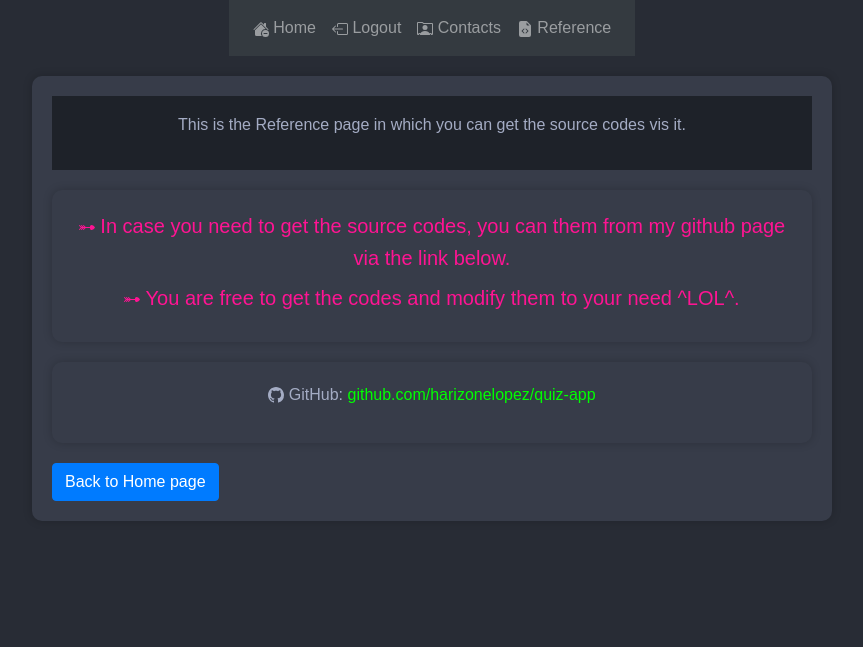
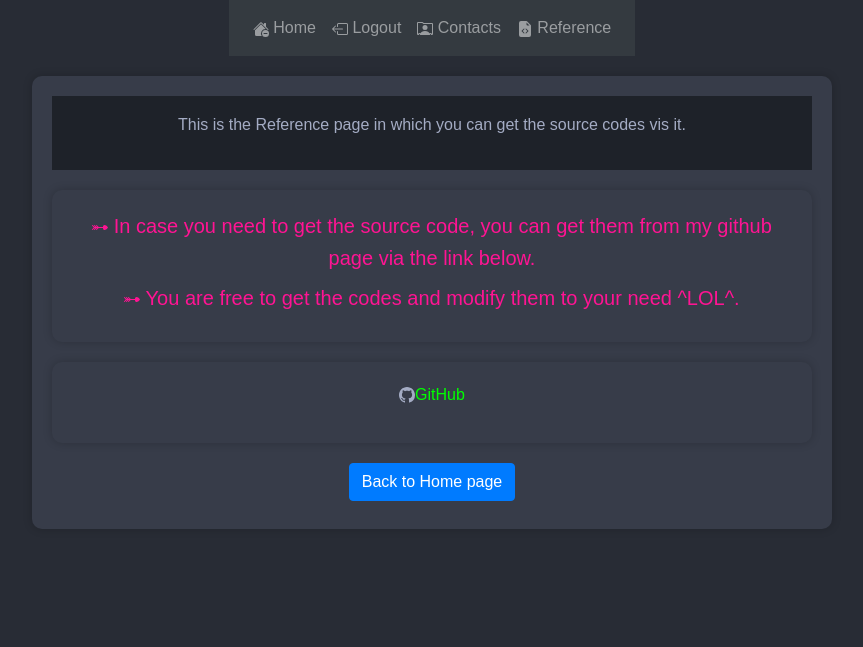
Before and after one commit to harizonelopez/quiz-app, a Flask app: page /reference in a window 1280 px wide. Shown: the top 647 px of the page, without its empty margins (208-1071 px from the left). Run offline with Flask 3, Linux system fonts and the light colour scheme; some libraries are stand-ins or nearby versions.

Commit message:
Update reference.html

```diff
--- a/templates/reference.html
+++ b/templates/reference.html
@@ -7,7 +7,6 @@
 <head>
     <meta charset="UTF-8">
     <meta name="viewport" content="width=device-width, initial-scale=1.0">
-    <title>Reference</title>
     <style>
         body {
             display: flex;
@@ -78,23 +77,24 @@
         </header>
 
         <section align="center">
-            <h5> <svg xmlns="http://www.w3.org/2000/svg" width="16" height="16" fill="currentColor" class="bi bi-heart-arrow" viewBox="0 0 16 16">
+            <h5><svg xmlns="http://www.w3.org/2000/svg" width="16" height="16" fill="currentColor" class="bi bi-heart-arrow" viewBox="0 0 16 16">
                 <path d="M6.707 9h4.364c-.536 1.573 2.028 3.806 4.929-.5-2.9-4.306-5.465-2.073-4.929-.5H6.707L4.854 6.146a.5.5 0 1 0-.708.708L5.293 8h-.586L2.854 6.146a.5.5 0 1 0-.708.708L3.293 8h-.586L.854 6.146a.5.5 0 1 0-.708.708L1.793 8.5.146 10.146a.5.5 0 0 0 .708.708L2.707 9h.586l-1.147 1.146a.5.5 0 0 0 .708.708L4.707 9h.586l-1.147 1.146a.5.5 0 0 0 .708.708z"/>
-              </svg> In case you need to get the source codes, you can them from my github page via the link below.</h5>
-            <h5> <svg xmlns="http://www.w3.org/2000/svg" width="16" height="16" fill="currentColor" class="bi bi-heart-arrow" viewBox="0 0 16 16">
+              </svg> In case you need to get the source code, you can get them from my github page via the link below.</h5>
+            <h5><svg xmlns="http://www.w3.org/2000/svg" width="16" height="16" fill="currentColor" class="bi bi-heart-arrow" viewBox="0 0 16 16">
                 <path d="M6.707 9h4.364c-.536 1.573 2.028 3.806 4.929-.5-2.9-4.306-5.465-2.073-4.929-.5H6.707L4.854 6.146a.5.5 0 1 0-.708.708L5.293 8h-.586L2.854 6.146a.5.5 0 1 0-.708.708L3.293 8h-.586L.854 6.146a.5.5 0 1 0-.708.708L1.793 8.5.146 10.146a.5.5 0 0 0 .708.708L2.707 9h.586l-1.147 1.146a.5.5 0 0 0 .708.708L4.707 9h.586l-1.147 1.146a.5.5 0 0 0 .708.708z"/>
-              </svg> You are free to get the codes and modify them to your need ^LOL^. </h5>
+              </svg> You are free to get the codes and modify them to your need ^LOL^.</h5>
         </section>
 
         <section align="center">
-            <p> <svg xmlns="http://www.w3.org/2000/svg" width="16" height="16" fill="currentColor" class="bi bi-github" viewBox="0 0 16 16">
+            <p><svg xmlns="http://www.w3.org/2000/svg" width="16" height="16" fill="currentColor" class="bi bi-github" viewBox="0 0 16 16">
                 <path d="M8 0C3.58 0 0 3.58 0 8c0 3.54 2.29 6.53 5.47 7.59.4.07.55-.17.55-.38 0-.19-.01-.82-.01-1.49-2.01.37-2.53-.49-2.69-.94-.09-.23-.48-.94-.82-1.13-.28-.15-.68-.52-.01-.53.63-.01 1.08.58 1.23.82.72 1.21 1.87.87 2.33.66.07-.52.28-.87.51-1.07-1.78-.2-3.64-.89-3.64-3.95 0-.87.31-1.59.82-2.15-.08-.2-.36-1.02.08-2.12 0 0 .67-.21 2.2.82.64-.18 1.32-.27 2-.27s1.36.09 2 .27c1.53-1.04 2.2-.82 2.2-.82.44 1.1.16 1.92.08 2.12.51.56.82 1.27.82 2.15 0 3.07-1.87 3.75-3.65 3.95.29.25.54.73.54 1.48 0 1.07-.01 1.93-.01 2.2 0 .21.15.46.55.38A8.01 8.01 0 0 0 16 8c0-4.42-3.58-8-8-8"/>
-              </svg> GitHub: <a href="https://github.com/harizonelopez/quiz-app" target="_blank"> github.com/harizonelopez/quiz-app </a> </p>
+              </svg><a href="https://github.com/harizonelopez/quiz-app" target="_blank">GitHub</a></p>
         </section>
 
         <form method='POST'>
-            <button type="submit" class="btn btn-primary">Back to Home page</button>
+            <h5 align="center"><button type="submit" class="btn btn-primary">Back to Home page</button></h5>
         </form>
+
 
         <footer>
             <p>&copy;2024 Dev_aladinh production.</p>
```
